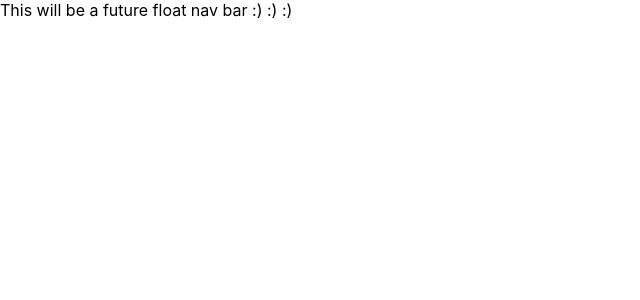
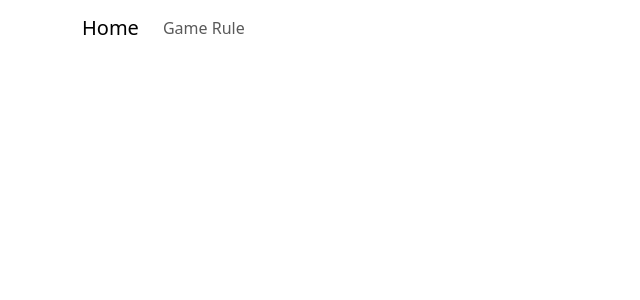
Before and after one commit to YuanYao-Ada/Project2-test, a React (Create React App) app in the folder project2/: page / in a window 1280 px wide. Shown: the top 300 px of the page, without its empty margins (0-640 px from the left). Built offline with nearby package versions, Linux system fonts and the light colour scheme.

Commit message:
Add navbar in App.js
add a React bootstrap navbar in App.js file

```diff
--- a/project2/src/App.js
+++ b/project2/src/App.js
@@ -3,12 +3,26 @@ import Wordle from './features/wordle/Wordle';
 import DifficultySelector from './features/difficultyHandler/DifficultySelector';
 import { BrowserRouter as Router, Route, Switch } from 'react-router-dom'
 import GameRule from './GameRule';
+import 'bootstrap/dist/css/bootstrap.min.css';
+import { Navbar, Nav, Container } from 'react-bootstrap'
+import { Link } from 'react-router-dom';
+import './App.css'
 
 function App() {
   return (
     <Router>
-      <div>
-      This will be a future float nav bar :) :) :)
+      <div className='app'>
+        <Navbar className='nav-color' variant={'light'} >
+          <Container>
+            <Navbar.Brand as={Link} to={"/game"}>Home</Navbar.Brand>
+            <Navbar.Toggle aria-controls="basic-navbar-nav" />
+            <Navbar.Collapse id="basic-navbar-nav">
+              <Nav className="me-auto">
+                <Nav.Link as={Link} to={"/gamerule"}>Game Rule</Nav.Link>
+              </Nav>
+            </Navbar.Collapse>
+          </Container>
+        </Navbar>
         <Switch>
           <Route path='/Game/:type'>
             <Wordle />
```
